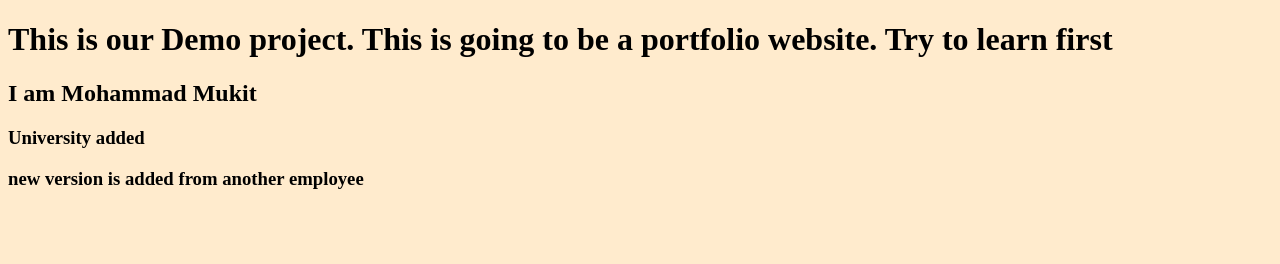
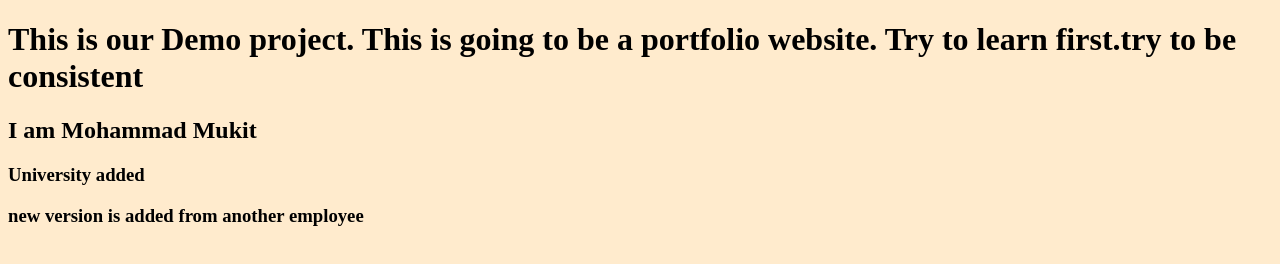
Before and after one commit to mohammad-mukit/sp-6-2, a plain HTML site: page index.html in a window 1280 px wide. Drawn offline with Linux system fonts and the light colour scheme.

Commit message:
consistent information added

```diff
--- a/index.html
+++ b/index.html
@@ -15,7 +15,7 @@
     </style>
 </head>
 <body>
-    <h1>This is our Demo project. This is going to be a portfolio website. Try to learn first</h1>
+    <h1>This is our Demo project. This is going to be a portfolio website. Try to learn first.try to be consistent</h1>
     <h2>I am Mohammad Mukit</h2>
     <h3>University added</h3>
     <h3>new version is added from another employee</h3>
```
